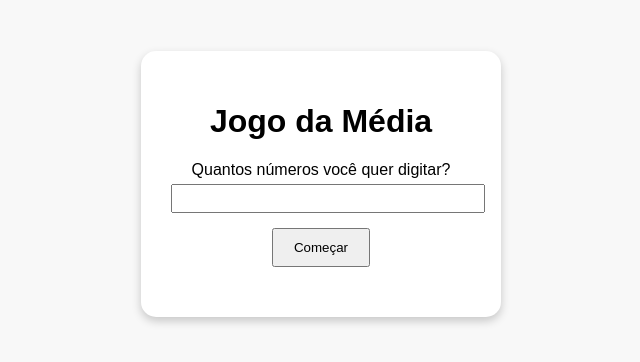
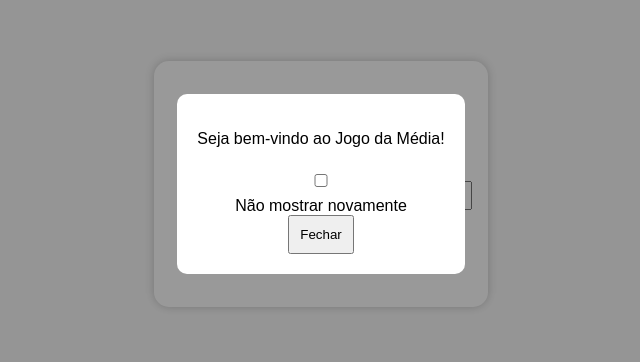
Before and after one commit to Medseen/passatempo, a plain HTML site: page index.html in a window 1280 px wide. Shown: the part 216-578 px from the top of the page, without its empty margins (319-959 px from the left). Drawn offline with Linux system fonts and the light colour scheme.

Commit message:
luyvulyv

```diff
--- a/index.html
+++ b/index.html
@@ -6,14 +6,18 @@
   <link rel="stylesheet" href="style.css">
 </head>
 <body>
+  <div id="modal" class="modal">
+    <div class="modal-content">
+      <p>Seja bem-vindo ao Jogo da Média!</p>
+      <label><input type="checkbox" id="naoMostrar"> Não mostrar novamente</label><br>
+      <button onclick="fecharModal()">Fechar</button>
+    </div>
+  </div>
+
   <div class="container">
     <h1>Jogo da Média</h1>
-
-    <div id="etapa1">
-      <label for="quantidade">Quantos números você quer digitar?</label>
-      <input type="number" id="quantidade" min="1">
-      <button onclick="iniciar()">Começar</button>
-    </div>
+    <input type="number" id="quantidade" placeholder="Quantos números?" />
+    <button onclick="iniciar()">Começar</button>
 
     <form id="etapa2" style="display: none;" onsubmit="calcularMedia(event)">
       <div id="inputs-container"></div>
--- a/script.js
+++ b/script.js
@@ -1,20 +1,32 @@
+// Verifica se deve mostrar o aviso
+window.onload = () => {
+  if (!localStorage.getItem("naoMostrarAviso")) {
+    document.getElementById("modal").style.display = "flex";
+  }
+};
+
+function fecharModal() {
+  const naoMostrar = document.getElementById("naoMostrar").checked;
+  if (naoMostrar) {
+    localStorage.setItem("naoMostrarAviso", "true");
+  }
+  document.getElementById("modal").style.display = "none";
+}
+
 function iniciar() {
   const quantidade = parseInt(document.getElementById("quantidade").value);
   const container = document.getElementById("inputs-container");
   const etapa2 = document.getElementById("etapa2");
 
-  container.innerHTML = ""; // Limpa inputs anteriores
-
+  container.innerHTML = "";
   if (isNaN(quantidade) || quantidade <= 0) {
-    alert("Digite um número válido maior que 0.");
+    alert("Informe uma quantidade válida.");
     return;
   }
 
-  // Cria os inputs
   for (let i = 1; i <= quantidade; i++) {
     const input = document.createElement("input");
     input.type = "number";
-    input.step = "any";
     input.required = true;
     input.placeholder = `Número ${i}`;
     container.appendChild(input);
@@ -24,11 +36,9 @@ function iniciar() {
 }
 
 function calcularMedia(event) {
-  event.preventDefault(); // Impede o recarregamento da página
-
+  event.preventDefault();
   const inputs = document.querySelectorAll("#inputs-container input");
   let soma = 0;
-
   inputs.forEach(input => {
     soma += parseFloat(input.value);
   });
--- a/style.css
+++ b/style.css
@@ -1,36 +1,52 @@
 body {
+  margin: 0;
+  font-family: Arial, sans-serif;
   background-color: #f8f8f8;
   display: flex;
   justify-content: center;
   align-items: center;
   height: 100vh;
-  margin: 0;
-  font-family: Arial, sans-serif;
+  flex-direction: column;
 }
 
 .container {
-  text-align: center;
-  background-color: white;
+  background: white;
   padding: 30px;
   border-radius: 15px;
-  box-shadow: 0 4px 10px rgba(0, 0, 0, 0.2);
-  width: 300px;
+  box-shadow: 0 0 10px rgba(0,0,0,0.2);
+  text-align: center;
 }
 
 input {
+  margin: 10px 0;
   padding: 5px;
-  margin: 5px 0;
   width: 100%;
 }
 
 button {
-  padding: 10px 20px;
-  margin-top: 10px;
+  padding: 10px;
   cursor: pointer;
 }
 
 #resultado {
-  margin-top: 20px;
+  margin-top: 15px;
+  font-size: 18px;
   font-weight: bold;
-  font-size: 18px;
 }
+
+.modal {
+  position: fixed;
+  top: 0; left: 0;
+  width: 100%; height: 100%;
+  background: rgba(0,0,0,0.4);
+  display: flex;
+  justify-content: center;
+  align-items: center;
+}
+
+.modal-content {
+  background: white;
+  padding: 20px;
+  border-radius: 10px;
+  text-align: center;
+}
```
